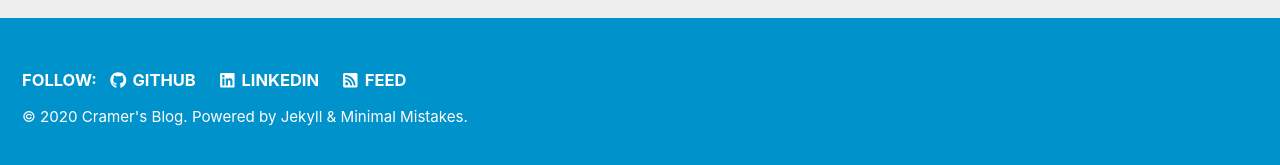
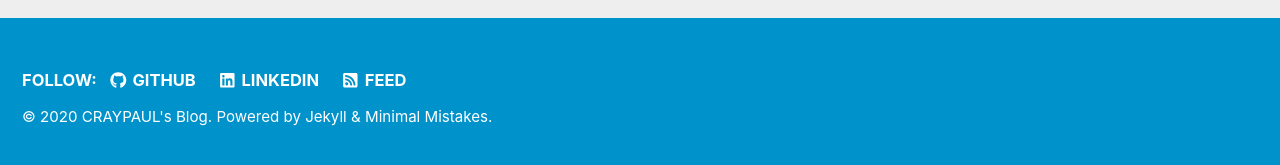
Before and after one commit to CRAYPAUL/craypaul.github.io, a Jekyll site: the page built from index.html, in a window 1280 px wide and 900 px high, scrolled down 266 px. Shown: the part 727-892 px from the top of the window. Built offline with Jekyll 4.4.1, drawn with Linux system fonts in a browser that asks for light colours; cached includes are drawn as plain includes; nearby versions of some CDN libraries; the list of posts is cut into pages by our own code.

Commit message:
Update _config.yml

```diff
--- a/_config.yml
+++ b/_config.yml
@@ -16,9 +16,9 @@ minimal_mistakes_skin    : "air" # "air", "aqua", "contrast", "dark", "dirt", "n
 
 # Site Settings
 locale                   : "en-US"
-title                    : "Cramer's Blog"
+title                    : "Home"
 title_separator          : "|"
-name                     : "Cramer's Blog"
+name                     : "CRAYPAUL's Blog"
 description              : ""
 url                      : # the base hostname & protocol for your site e.g. "https://mmistakes.github.io"
 baseurl                  : # the subpath of your site, e.g. "/blog"
```
